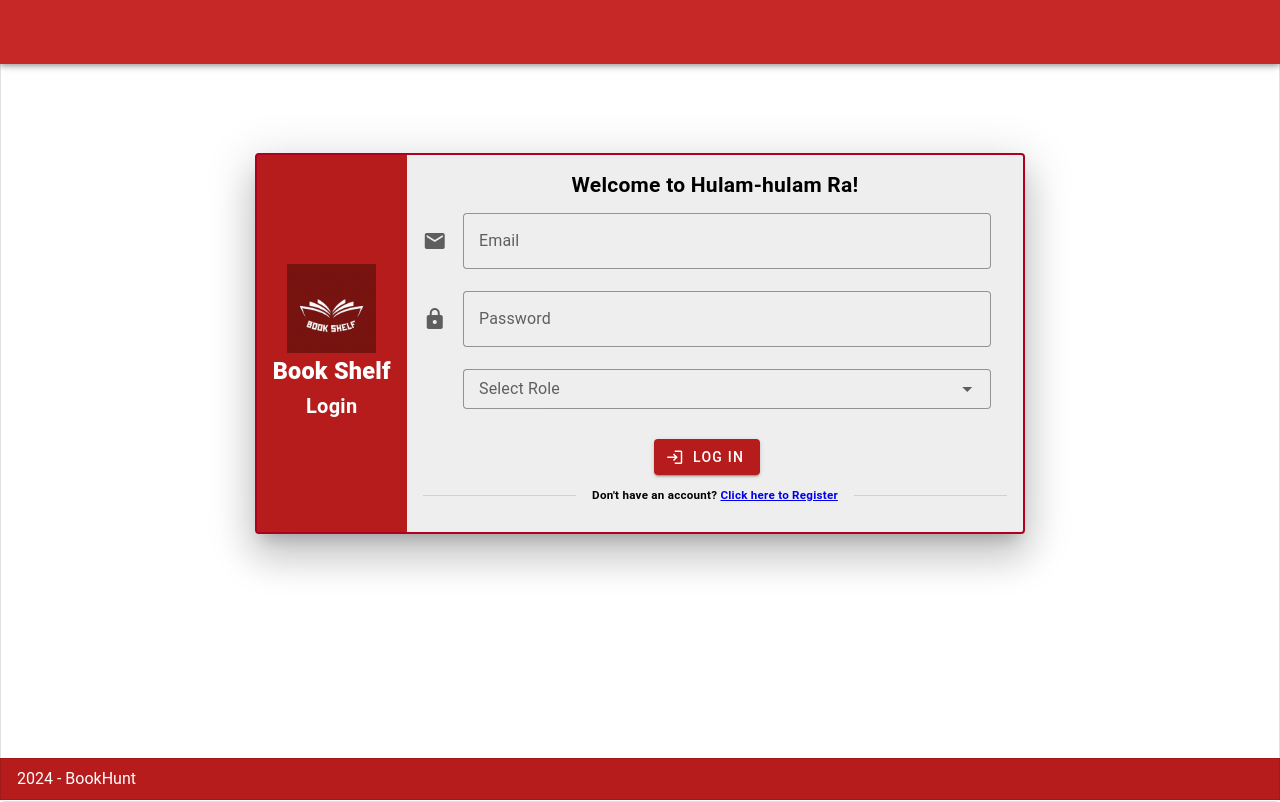
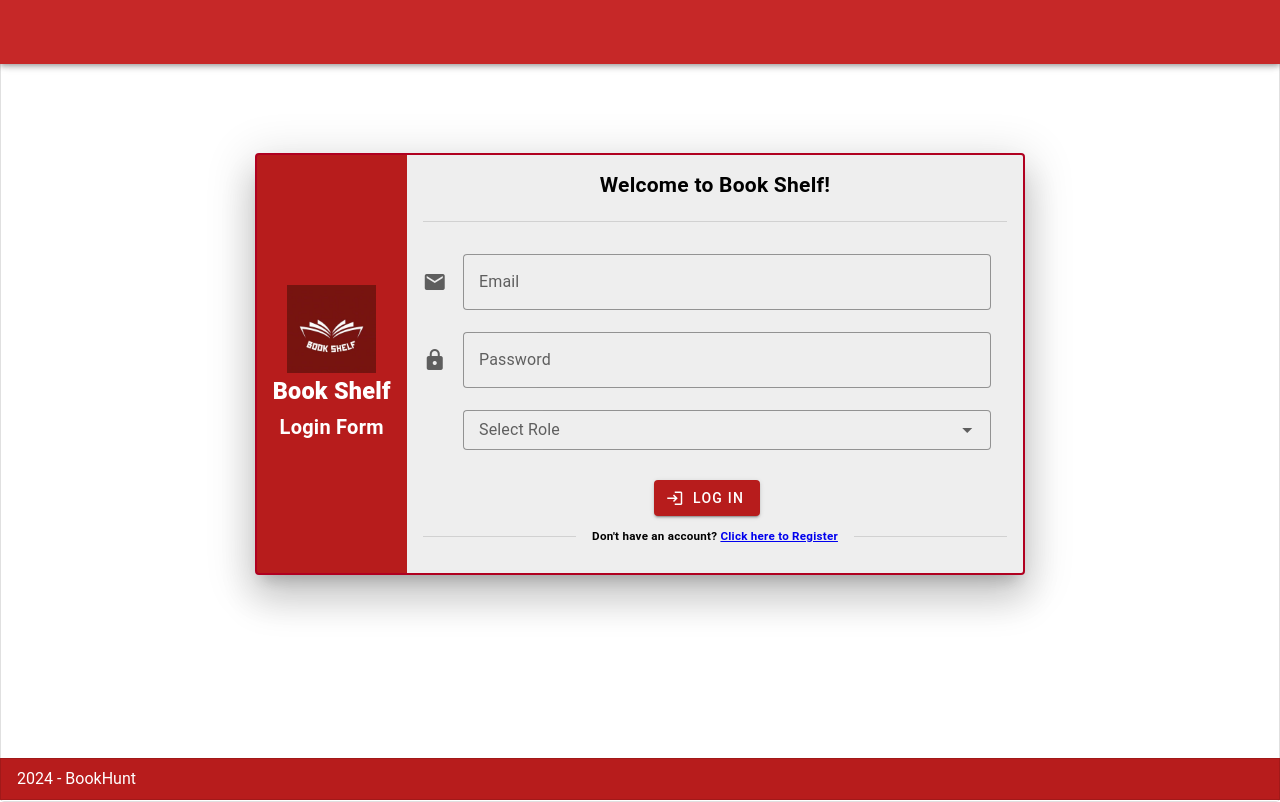
Before and after one commit to ivanbraza/BookShelf, a Vue app: page / in a window 1280 px wide. Built offline with nearby package versions, Linux system fonts and the light colour scheme.

Commit message:
feat: created separate forms for views

```diff
--- /dev/null
+++ b/src/components/auth/LoginForm.vue
@@ -0,0 +1,20 @@
+
+<template>
+    <v-form fast-fail @submit.prevent class="pr-4">
+      <v-text-field
+      class="pt-3" prepend-icon="mdi-email" label="Email" variant="outlined"
+      ></v-text-field>
+
+      <v-text-field
+       prepend-icon="mdi-lock" label="Password" variant="outlined" type="password"
+      ></v-text-field>
+
+      <v-select
+    class="pl-10" label="Select Role":items="['Borrower', 'Librarian']"
+    variant="outlined" density="compact"></v-select>
+
+
+      <v-btn class="mt-2 mx-auto d-flex" color="red-darken-4" prepend-icon="mdi-login" type="submit">Log In</v-btn>
+    </v-form>
+
+</template>
--- /dev/null
+++ b/src/components/auth/RegisterForm.vue
@@ -0,0 +1,31 @@
+
+<template>
+     <v-form fast-fail @submit.prevent>
+
+     <v-row>
+         <v-text-field
+        prepend-icon="mdi-account" label="Firstname" variant="outlined" class="v-col-6"></v-text-field>
+
+       <v-text-field
+         label="Lastname" variant="outlined" class="v-col-6"></v-text-field>
+     </v-row>
+
+       <v-text-field
+        prepend-icon="mdi-email" label="Email" variant="outlined" class="my-2"
+       ></v-text-field>
+
+       <v-text-field
+        prepend-icon="mdi-lock" label="Password" variant="outlined" type="password"
+       ></v-text-field>
+
+       <v-text-field
+        prepend-icon="mdi-lock-check" label="Password Confirmation" variant="outlined" type="password" class="my-2"
+       ></v-text-field>
+
+       <v-select
+     class="pl-10" label="Select Role":items="['Borrower', 'Librarian']"
+     variant="outlined" density="compact"></v-select>
+
+       <v-btn class="mt-2 mx-auto d-flex" color="red-darken-4" prepend-icon="mdi-account-plus" type="submit">Register</v-btn>
+     </v-form>
+</template>
--- a/src/views/auth/LoginView.vue
+++ b/src/views/auth/LoginView.vue
@@ -2,6 +2,7 @@
 import { ref } from 'vue'
 import AppLayout from '@/components/layout/AppLayout.vue';
 import { useDisplay } from 'vuetify'
+import LoginForm from '@/components/auth/LoginForm.vue';
 
 const { mobile } = useDisplay()
 
@@ -23,7 +24,7 @@ const { mobile } = useDisplay()
     :width="mobile ? '100%' : '75%'"
     ></v-img>
     <h3 class="font-weight-black text-center">Book Shelf</h3>
-    <p class="font-weight-bold text-center">Login</p>
+    <p class="font-weight-bold text-center">Login Form</p>
    </v-card-title>
 
 
@@ -33,24 +34,10 @@ const { mobile } = useDisplay()
 
     <v-card-text class="bg-surface-light pt-4">
 
-      <h2 class="text-center">Welcome to Hulam-hulam Ra!</h2>
+      <h2 class="text-center">Welcome to Book Shelf!</h2>
+      <v-divider class="my-5"></v-divider>
 
-      <v-form fast-fail @submit.prevent class="pr-4">
-      <v-text-field
-      class="pt-3" prepend-icon="mdi-email" label="Email" variant="outlined"
-      ></v-text-field>
-
-      <v-text-field
-       prepend-icon="mdi-lock" label="Password" variant="outlined" type="password"
-      ></v-text-field>
-
-      <v-select
-    class="pl-10" label="Select Role":items="['Borrower', 'Librarian']"
-    variant="outlined" density="compact"></v-select>
-
-
-      <v-btn class="mt-2 mx-auto d-flex" color="red-darken-4" prepend-icon="mdi-login" type="submit">Log In</v-btn>
-    </v-form>
+        <LoginForm></LoginForm>
 
     <v-divider class="my-5">
       <h5>Don't have an account? <router-link to="/register">Click here to Register</router-link> </h5>
--- a/src/views/auth/RegisterVue.vue
+++ b/src/views/auth/RegisterVue.vue
@@ -2,6 +2,7 @@
 import { ref } from 'vue'
 import AppLayout from '@/components/layout/AppLayout.vue';
 import { useDisplay } from 'vuetify'
+import RegisterForm from '@/components/auth/RegisterForm.vue';
 const { mobile } = useDisplay()
 
 </script>
@@ -24,34 +25,11 @@ const { mobile } = useDisplay()
    </v-card-title>
 
     <v-card-text class="bg-surface-light pt-4">
-      <v-form fast-fail @submit.prevent>
 
-    <v-row>
-        <v-text-field
-       prepend-icon="mdi-account" label="Firstname" variant="outlined" class="v-col-6"></v-text-field>
+      <v-divider class="my-6"></v-divider>
 
-      <v-text-field
-        label="Lastname" variant="outlined" class="v-col-6"></v-text-field>
-    </v-row>
+      <RegisterForm></RegisterForm>
 
-      <v-text-field
-       prepend-icon="mdi-email" label="Email" variant="outlined" class="my-2"
-      ></v-text-field>
-
-      <v-text-field
-       prepend-icon="mdi-lock" label="Password" variant="outlined" type="password"
-      ></v-text-field>
-
-      <v-text-field
-       prepend-icon="mdi-lock-check" label="Password Confirmation" variant="outlined" type="password" class="my-2"
-      ></v-text-field>
-
-      <v-select
-    class="pl-10" label="Select Role":items="['Borrower', 'Librarian']"
-    variant="outlined" density="compact"></v-select>
-
-      <v-btn class="mt-2 mx-auto d-flex" color="red-darken-4" prepend-icon="mdi-account-plus" type="submit">Register</v-btn>
-    </v-form>
       <v-divider class="my-6">
         <h5>Have an existing account? <RouterLink to="/">Login Here</RouterLink></h5>
       </v-divider>
```
